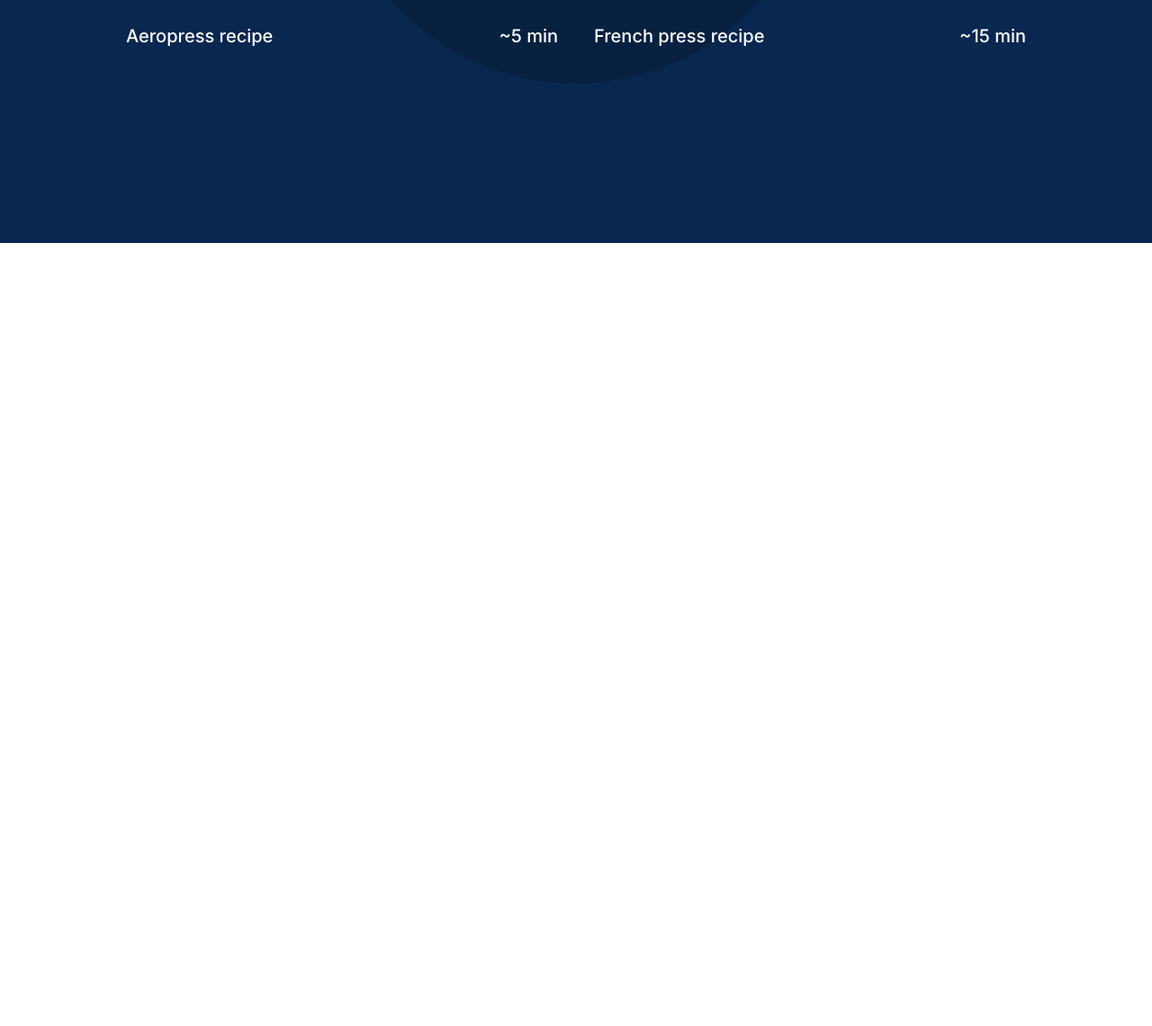
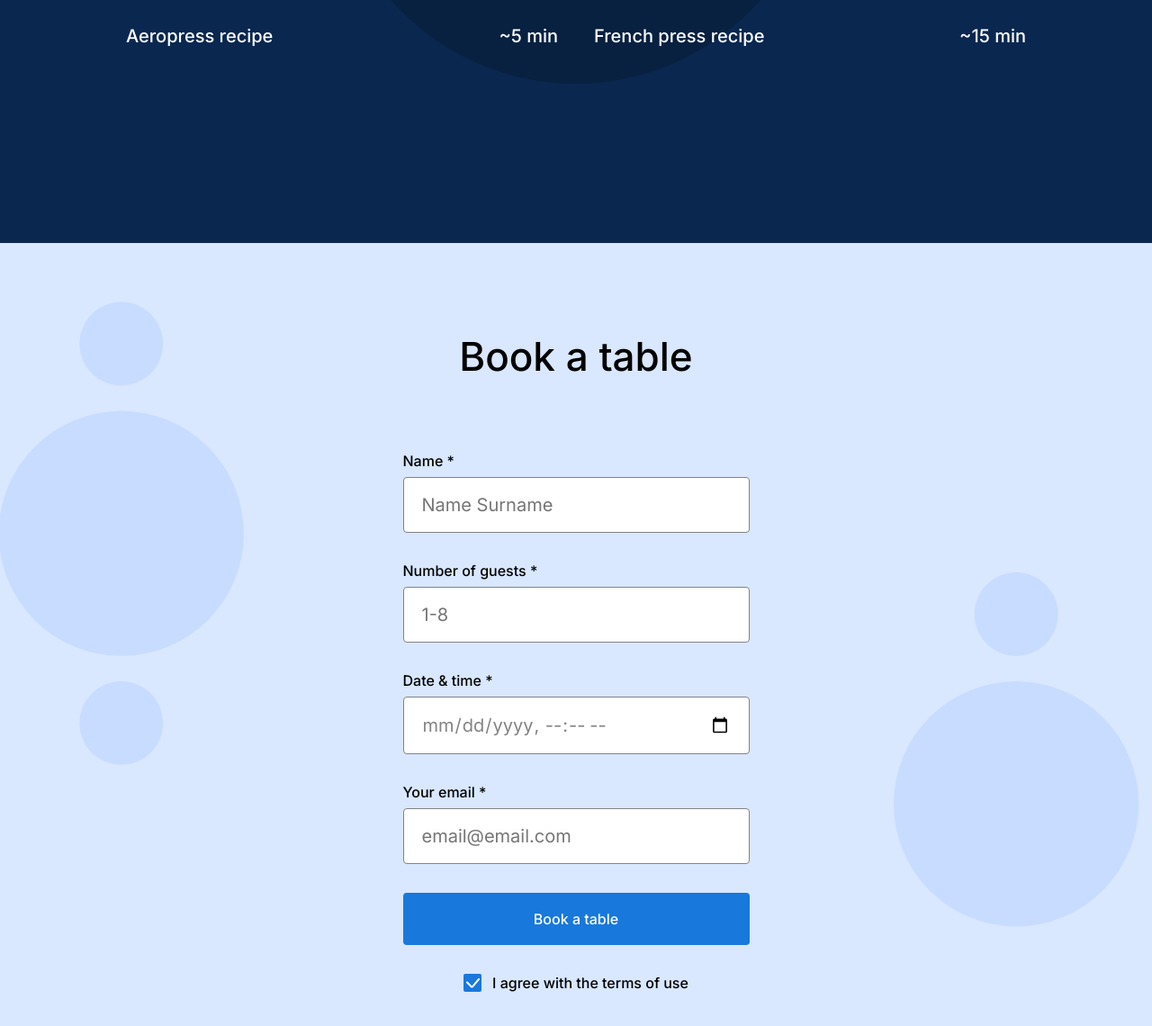
Before and after one commit to Echoslimes/se_project_coffeeshop, a plain HTML site: page index.html in a window 1280 px wide. Shown: the part 1392-2532 px from the top of the page at 90% size. Before the commit the page ends 1662 px from the top, so only its background shows below. Drawn offline with Linux system fonts and the light colour scheme.

Commit message:
New update for my project

```diff
--- a/index.html
+++ b/index.html
@@ -104,7 +104,67 @@
             </li>
           </ul>
         </section>
-        <section id="reservation" class="reservation"></section>
+        <section id="reservation" class="reservation">
+          <h2 class="reservation__title">Book a table</h2>
+          <form class="reservation__form form">
+            <fieldset class="form__fieldset">
+              <label for="name-input" class="form__label">
+                Name *
+                <input
+                  class="form__input"
+                  id="name-input"
+                  type="text"
+                  placeholder="Name Surname"
+                  required
+                />
+              </label>
+              <label for="number-of-guests-input" class="form__label">
+                Number of guests *
+                <input
+                  class="form__input"
+                  id="number-of-guests-input"
+                  type="number"
+                  placeholder="1-8"
+                  min="1"
+                  max="8"
+                  required
+                />
+              </label>
+              <label for="datetime-local-input" class="form__label">
+                Date & time *
+                <input
+                  class="form__input"
+                  id="datetime-local-input"
+                  type="datetime-local"
+                  required
+                />
+              </label>
+              <label for="your-email-input" class="form__label">
+                Your email *
+                <input
+                  class="form__input"
+                  id="your-email-input"
+                  type="email"
+                  placeholder="email@email.com"
+                  required
+                />
+              </label>
+            </fieldset>
+            <button class="form__button" type="submit">Book a table</button>
+            <label
+              for="terms-input"
+              class="form__label form__label_type_checkbox"
+            >
+              <input
+                class="form__checkbox"
+                id="terms-input"
+                type="checkbox"
+                checked
+              />
+              I agree with the terms of use
+            </label>
+          </form>
+        </section>
         <section id="menu" class="menu"></section>
         <section id="contacts" class="about"></section>
       </main>
--- a/pages/index.css
+++ b/pages/index.css
@@ -145,6 +145,78 @@
 
 /* Recipe content ends here*/
 .reservation {
+  background: center / cover no-repeat #d9e7ff
+    url(../images/background_reservation.svg);
+  padding: 100px 0 120px;
+}
+
+.reservation__title {
+  margin: 0 0 80px;
+  text-align: center;
+  color: #000000;
+  font-weight: 500;
+  font-size: 44px;
+  line-height: 52px;
+}
+
+.form {
+  max-width: 385px;
+}
+
+.form__fieldset {
+  margin: 0;
+  padding: 0;
+  border: none;
+}
+
+.reservation__form {
+  margin: 0 auto;
+}
+
+.form__label {
+  color: #000000;
+  font-weight: 500;
+}
+
+.form__input {
+  display: block;
+  width: 100%;
+  box-sizing: border-box;
+  padding: 15px 20px;
+  margin: 8px 0 32px;
+  border: 1px solid #838383;
+  border-radius: 4px;
+  color: #838383;
+  font-size: 20px;
+  line-height: 30px;
+}
+
+.form__button {
+  border-radius: 4px;
+  width: 100%;
+  border: none;
+  padding: 20px 0;
+  margin-bottom: 32px;
+  background-color: #1878dc;
+  color: #fff;
+  font-weight: 500;
+}
+
+.form__checkbox {
+  border-radius: 2px;
+  width: 20px;
+  height: 20px;
+}
+
+.form__checkbox:checked {
+  -webkit-appearance: none;
+  background: center no-repeat #1878dc url(../images/check.svg);
+}
+
+.form__label_type_checkbox {
+  display: flex;
+  gap: 12px;
+  justify-content: center;
 }
 
 /* Reservation content ends here*/
```
